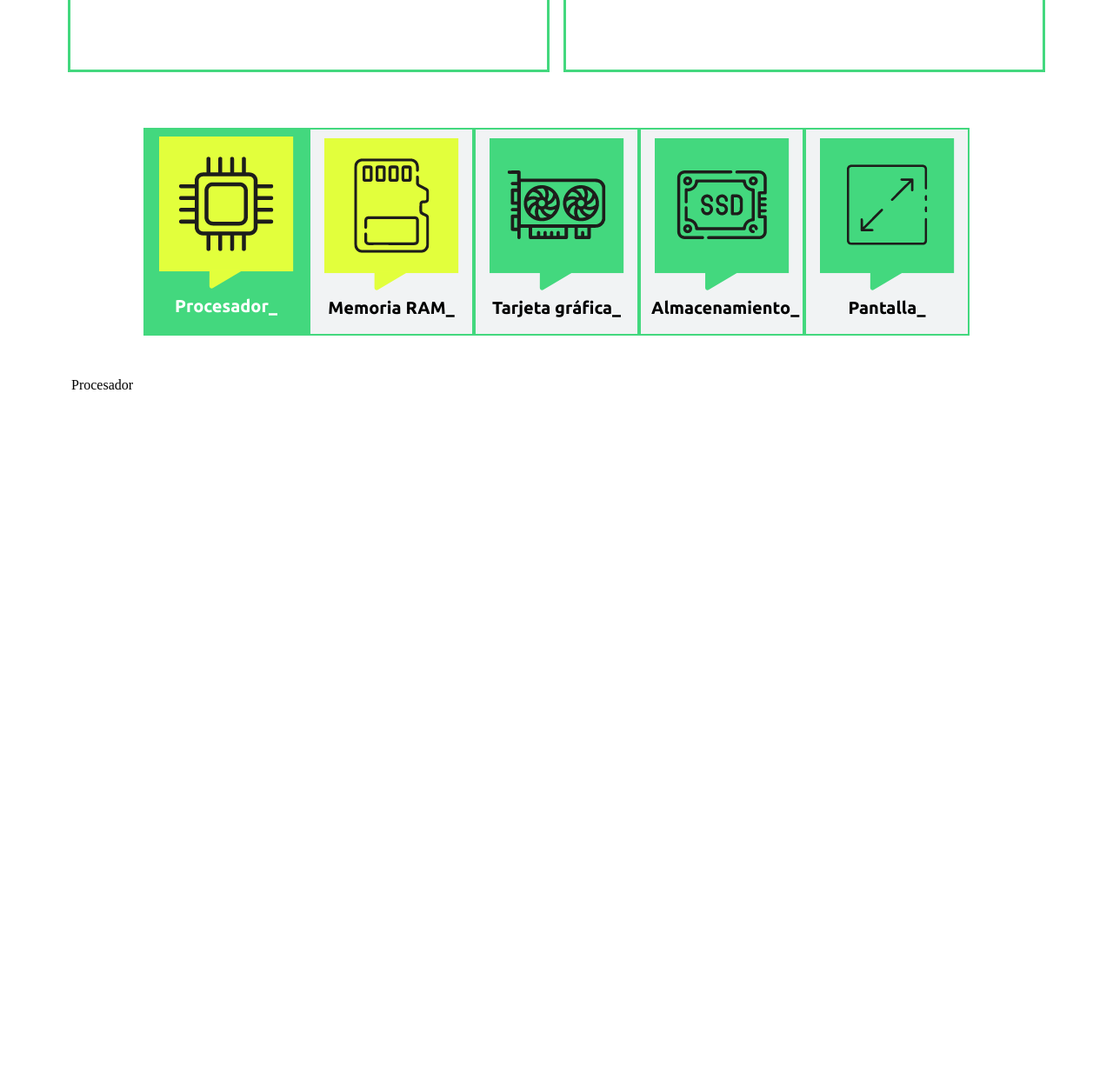
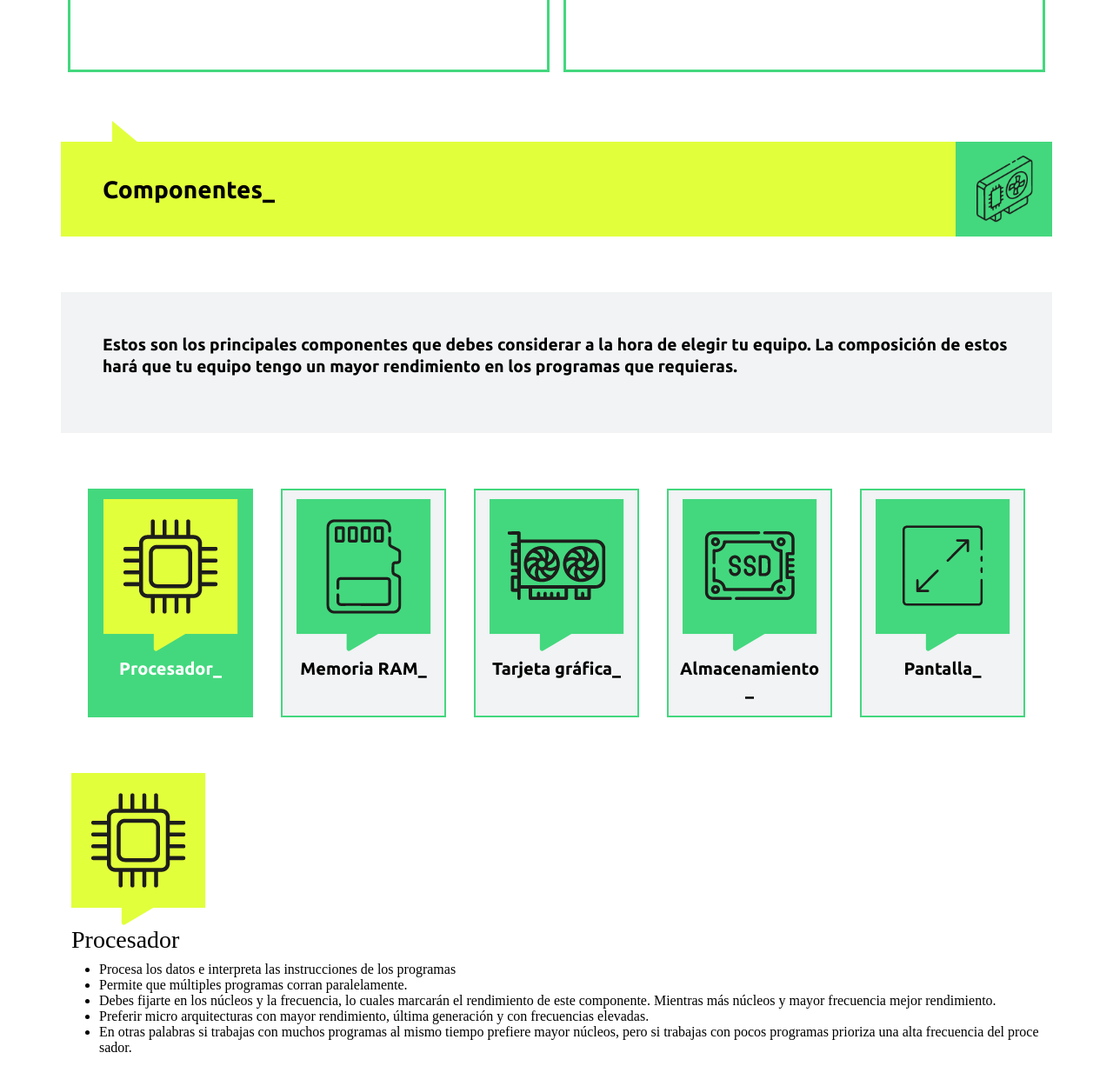
Before and after one commit to aincatoni/laguiadelnotebook, a plain HTML site: page index.html in a window 1280 px wide. Shown: the part 2053-3302 px from the top of the page at 87% size. Before the commit the page ends 2581 px from the top, so only its background shows below. Drawn offline with Linux system fonts and the light colour scheme; a web font is replaced by a local one.

Commit message:
actualiza contenido

```diff
--- a/index.html
+++ b/index.html
@@ -21,7 +21,7 @@
             >
               <h3 class="pcf-text-bold mb-0">
                 Uso principal<span class="text-white">del notebook_</span>
-                <span class="arrow"></span>
+                <span class="arrow-green"></span>
               </h3>
             </div>
             <div class="title-guide__img pcf-bg-yellow ps-4 py-3">
@@ -221,6 +221,40 @@
       </div>
 
       <div class="container my-5">
+        <div class="row">
+          <div
+            class="title-guide pcf-bg-yellow d-flex my-3 justify-content-between px-0"
+          >
+            <div
+              class="title-guide__text px-5 py-3 d-flex align-items-center position-relative"
+            >
+              <h3 class="pcf-text-bold mb-0">
+                Componentes_
+                <span class="arrow-yellow"></span>
+              </h3>
+            </div>
+            <div class="title-guide__img pcf-bg-green ps-4 py-3">
+              <img
+                src="./img/icono_componentes_sin_fondo.png"
+                alt=""
+                class="w-75"
+              />
+            </div>
+          </div>
+        </div>
+
+        <div class="row my-5">
+          <div class="col-12 p-5 pcf-bg-gray-light">
+            <p class="pcf-paragraph">
+              Estos son los principales componentes que debes considerar a la
+              hora de elegir tu equipo. La composición de estos hará que tu
+              equipo tengo un mayor rendimiento en los programas que requieras.
+            </p>
+          </div>
+        </div>
+      </div>
+
+      <div class="container my-5">
         <nav>
           <div
             class="nav row justify-content-center text-center"
@@ -228,7 +262,7 @@
             role="tablist"
           >
             <div
-              class="col-6 col-md-2 active procesador buttonTabActive"
+              class="col-6 col-md-2 active procesador buttonTab buttonTabActive mx-md-3 my-3"
               id="nav-procesador-tab"
               data-bs-toggle="tab"
               data-bs-target="#nav-procesador"
@@ -242,7 +276,7 @@
               <h5 class="pcf-paragraph pcf-text-bold my-2">Procesador_</h5>
             </div>
             <div
-              class="col-6 col-md-2 ram buttonTab"
+              class="col-6 col-md-2 ram buttonTab mx-md-3 my-3"
               id="nav-ram-tab"
               data-bs-toggle="tab"
               data-bs-target="#nav-ram"
@@ -252,13 +286,13 @@
               aria-selected="false"
               data-image="img/icono_ram_amarillo.png"
             >
-              <img src="./img/icono_ram_amarillo.png" alt="" />
+              <img src="./img/icono_ram_verde.png" alt="" />
               <h5 class="pcf-text-black pcf-paragraph pcf-text-bold my-2">
                 Memoria RAM_
               </h5>
             </div>
             <div
-              class="col-6 col-md-2 grafica buttonTab"
+              class="col-6 col-md-2 grafica buttonTab mx-md-3 my-3"
               id="nav-grafica-tab"
               data-bs-toggle="tab"
               data-bs-target="#nav-grafica"
@@ -274,7 +308,7 @@
               </h5>
             </div>
             <div
-              class="col-6 col-md-2 almacenamiento buttonTab"
+              class="col-6 col-md-2 almacenamiento buttonTab mx-md-3 my-3"
               id="nav-almacenamiento-tab"
               data-bs-toggle="tab"
               data-bs-target="#nav-almacenamiento"
@@ -290,7 +324,7 @@
               </h5>
             </div>
             <div
-              class="col-6 col-md-2 pantalla buttonTab"
+              class="col-6 col-md-2 pantalla buttonTab mx-md-3 my-3"
               id="nav-pantalla-tab"
               data-bs-toggle="tab"
               data-bs-target="#nav-pantalla"
@@ -308,6 +342,7 @@
           </div>
         </nav>
       </div>
+
       <div class="container my-5">
         <div class="tab-content" id="nav-tabContent">
           <div
@@ -316,7 +351,33 @@
             role="tabpanel"
             aria-labelledby="nav-procesador-tab"
           >
-            Procesador
+            <div>
+              <img src="img/icono_procesador_amarillo.png" alt="" />
+              <h3>Procesador</h3>
+            </div>
+            <div>
+              <ul>
+                <li>
+                  Procesa los datos e interpreta las instrucciones de los
+                  programas
+                </li>
+                <li>Permite que múltiples programas corran paralelamente.</li>
+                <li>
+                  Debes fijarte en los núcleos y la frecuencia, lo cuales
+                  marcarán el rendimiento de este componente. Mientras más
+                  núcleos y mayor frecuencia mejor rendimiento.
+                </li>
+                <li>
+                  Preferir micro arquitecturas con mayor rendimiento, última
+                  generación y con frecuencias elevadas.
+                </li>
+                <li>
+                  En otras palabras si trabajas con muchos programas al mismo
+                  tiempo prefiere mayor núcleos, pero si trabajas con pocos
+                  programas prioriza una alta frecuencia del procesador.
+                </li>
+              </ul>
+            </div>
           </div>
           <div
             class="tab-pane fade"
@@ -359,8 +420,7 @@
       let tabsButtonsImage = document.querySelectorAll("#nav-tab > div > img");
       document
         .getElementById("nav-tab")
-        .addEventListener("click", changeTabButtonImage);
-      function changeTabButtonImage() {
+        .addEventListener("click", function changeTabButtonImage(e) {
           let activeTabButton = document.querySelector("#nav-tab > div.active");
           let activeImage = activeTabButton.dataset.image;
           tabsButtonsImage.forEach(function (image) {
@@ -370,7 +430,16 @@
             );
           });
           activeTabButton.querySelector("img").src = activeImage;
+
+          // Cambiar el color de fondo y colo de texto solo en el div activo
+          tabsButtons.forEach(function (button) {
+            if (button === activeTabButton) {
+              button.classList.add("buttonTabActive"); // agrega clase para el botón en estado activo
+            } else {
+              button.classList.remove("buttonTabActive"); // elimina clase para el botón en estado activo
             }
+          });
+        });
     </script>
   </body>
 </html>
--- a/style.css
+++ b/style.css
@@ -424,6 +424,7 @@ a.buttonSeeAll:hover {
   max-width: 1420px;
   margin: 0 auto;
   padding: 20px 0;
+  word-break: break-all;
 }
 
 .carousel-item img {
@@ -434,7 +435,7 @@ a.buttonSeeAll:hover {
   max-width: 100% !important;
 }
 
-.arrow {
+.arrow-green {
   position: absolute;
   bottom: -24px;
   left: 20%;
@@ -442,7 +443,18 @@ a.buttonSeeAll:hover {
   height: 0;
   border-top: 0px solid transparent;
   border-bottom: 25px solid transparent;
-  border-left: 30px solid #43d87e;
+  border-left: 30px solid var(--green-pcf);
+}
+
+.arrow-yellow {
+  position: absolute;
+  top: -24px;
+  left: 20%;
+  width: 0;
+  height: 0;
+  border-top: 25px solid transparent;
+  border-bottom: 0px solid transparent;
+  border-left: 30px solid var(--yellow-pcf);
 }
 
 .pcf-lista {
@@ -456,6 +468,10 @@ a.buttonSeeAll:hover {
   color: var(--black);
 }
 
+.buttonTab img {
+  max-width: 100%;
+}
+
 .buttonTabActive {
   background-color: var(--green-pcf);
   padding: 10px;
```
Also changed, not shown: img/icono_componentes_sin_fondo.png (added), 1 other file. Lines whose indentation alone changed are shown as unchanged.
